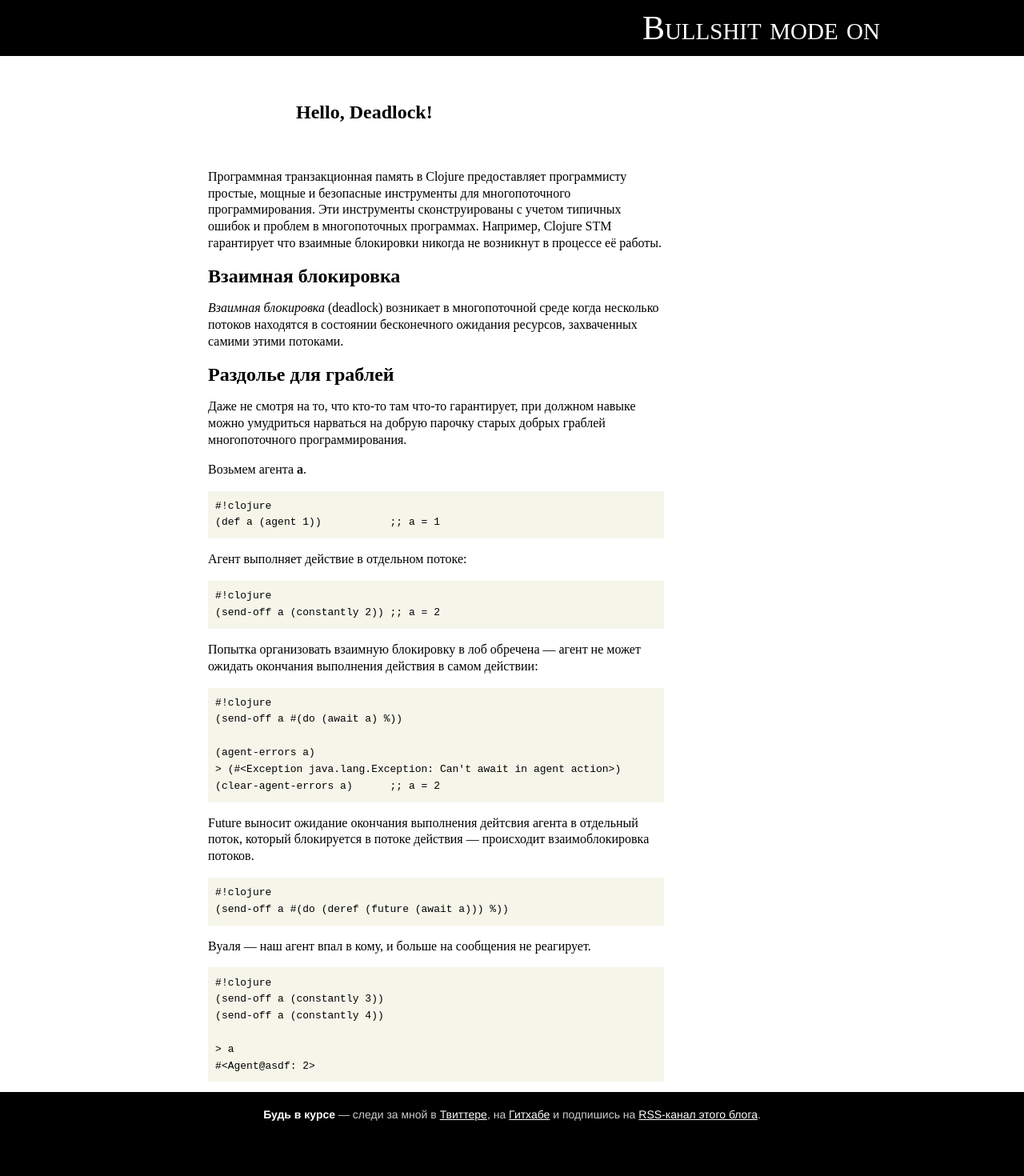
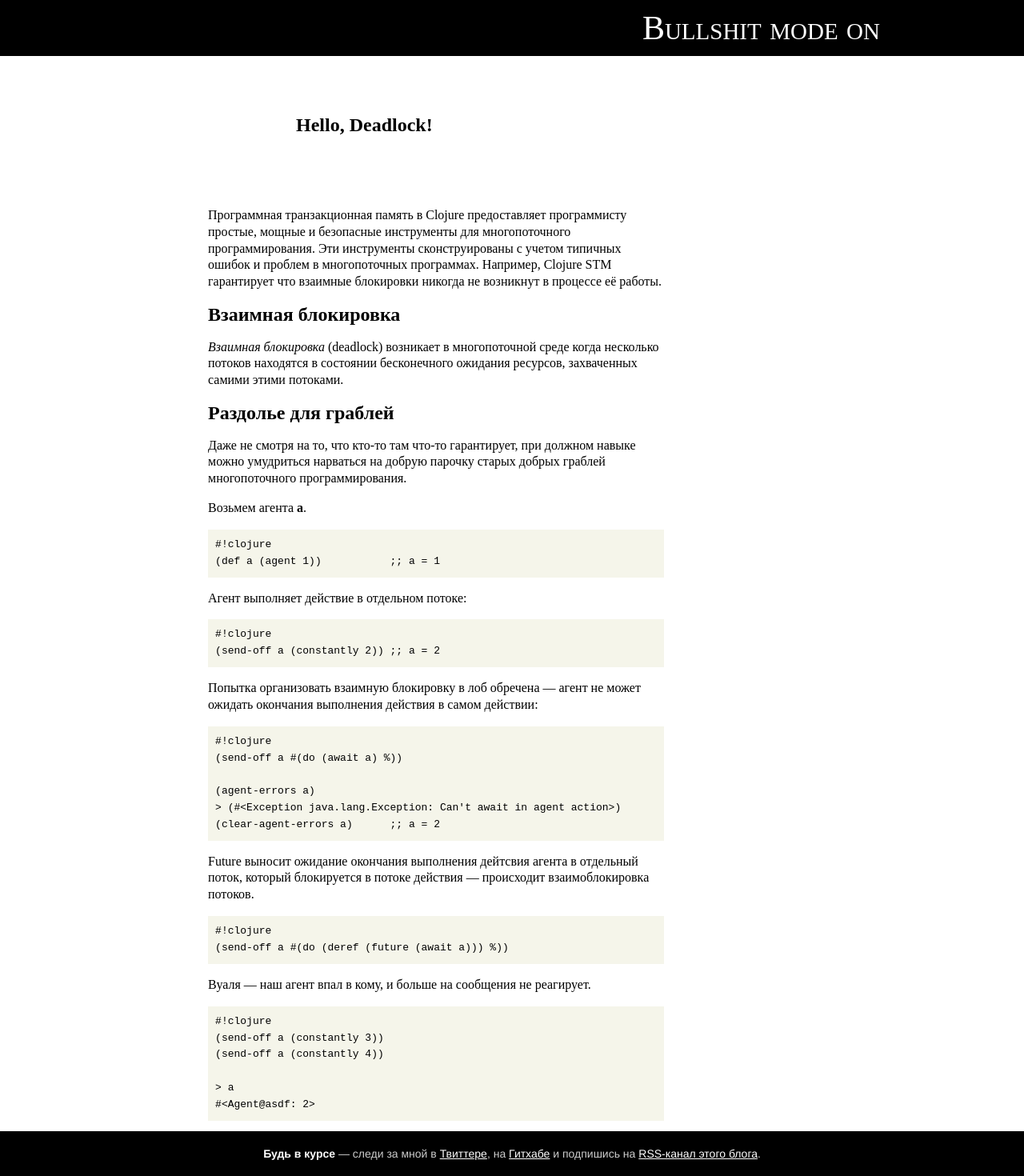
Before and after one commit to zahardzhan/zahardzhan.github.com, a Jekyll site: the page built from _posts/2010-07-07-hello-deadlock.markdown, in a window 1280 px wide. Shown: the whole page at 80% size. Built offline with Jekyll 4.4.1, drawn with Linux system fonts in a browser that asks for light colours; before the commit the page ends 1421 px from its top, so only the background shows below that.

Commit message:
post header margin padding

```diff
--- a/css/screen.css
+++ b/css/screen.css
@@ -74,8 +74,8 @@ div.project {margin-bottom: 35px;}
 div.project h2 {line-height: 1,3em; color: #222; font-weight: normal;}
 div.project a.project.title {text-decoration: none;}
 
-div.post {line-height: 130%; text-align: left; width: 570px; margin-left: 110px;}
-div.post div.post.header {margin-top: 60px; margin-bottom: 60px;}
+div.post {line-height: 130%; text-align: left; width: 570px; padding-left: 110px;}
+div.post div.post.header {padding-top: 60px; padding-bottom: 60px;}
 div.post div.post.header h1 {font-size: 150%;}
 div.post p {margin: 1em 0em; line-height: 130%;}
 div.post ul {list-style: square outside;}
```
